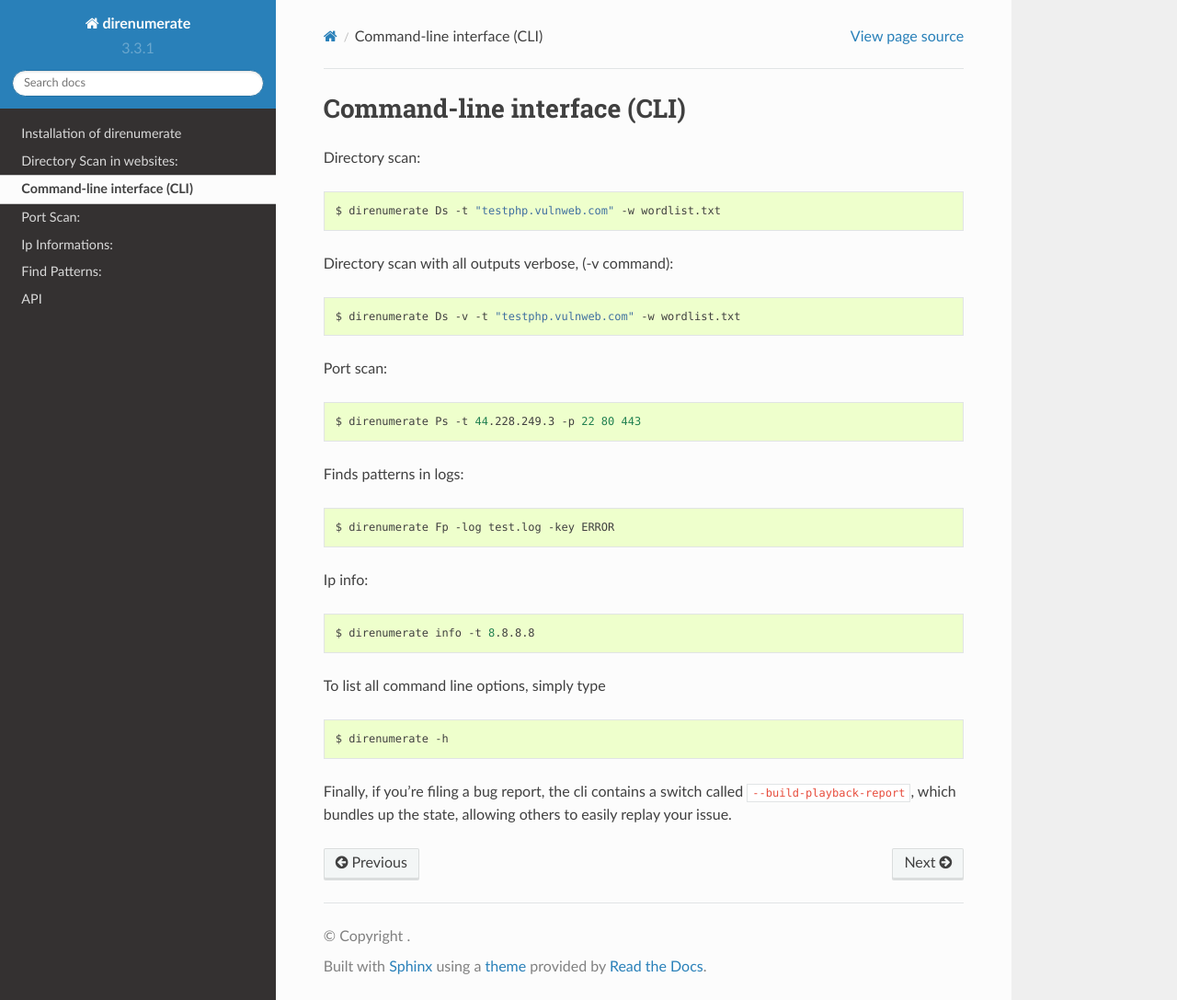
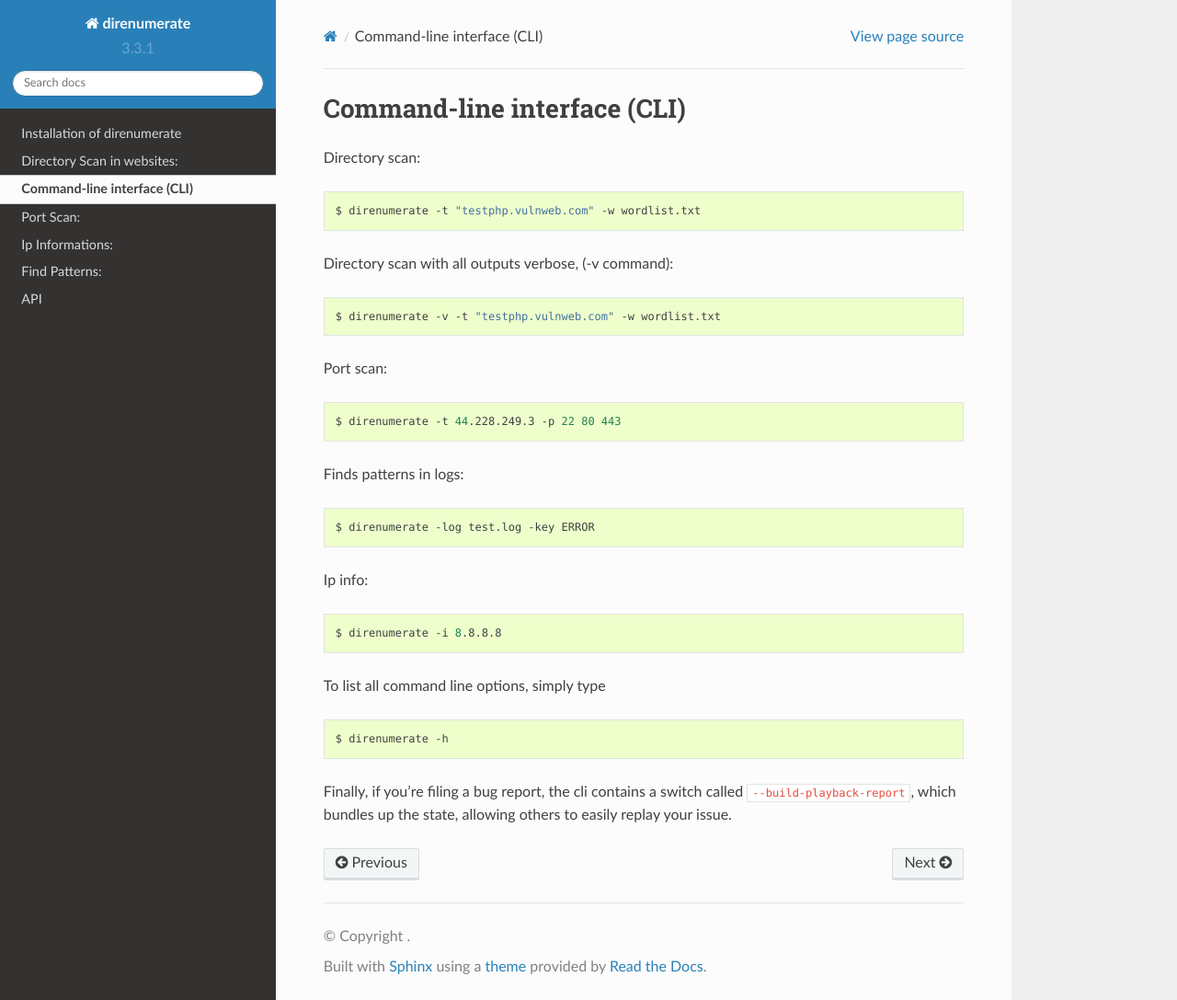
Before and after one commit to JuanBindez/direnumerate, a Sphinx documentation site: the page built from docs/user/cli.rst, in a window 1280 px wide and 1087 px high. Shown: the whole window at 92% size. Built offline with Sphinx 7.4.7 and the Read the Docs theme 2.0.0, drawn with Linux system fonts in a browser that asks for light colours; pages that are not in the unit, such as notebooks, are missing from menus.

Commit message:
Update cli.rst

```diff
--- a/docs/user/cli.rst
+++ b/docs/user/cli.rst
@@ -8,31 +8,31 @@ Directory scan:
 
 .. code:: bash
 
-    $ direnumerate Ds -t "testphp.vulnweb.com" -w wordlist.txt
+    $ direnumerate -t "testphp.vulnweb.com" -w wordlist.txt
 
 Directory scan with all outputs verbose, (-v command):
 
 .. code:: bash
 
-    $ direnumerate Ds -v -t "testphp.vulnweb.com" -w wordlist.txt
+    $ direnumerate -v -t "testphp.vulnweb.com" -w wordlist.txt
 
 Port scan:
 
 .. code:: bash
 
-    $ direnumerate Ps -t 44.228.249.3 -p 22 80 443
+    $ direnumerate -t 44.228.249.3 -p 22 80 443
 
 Finds patterns in logs:
 
 .. code:: bash
 
-    $ direnumerate Fp -log test.log -key ERROR
+    $ direnumerate -log test.log -key ERROR
 
 Ip info:
 
 .. code:: bash
 
-    $ direnumerate info -t 8.8.8.8
+    $ direnumerate -i 8.8.8.8
 
 
 To list all command line options, simply type
```
